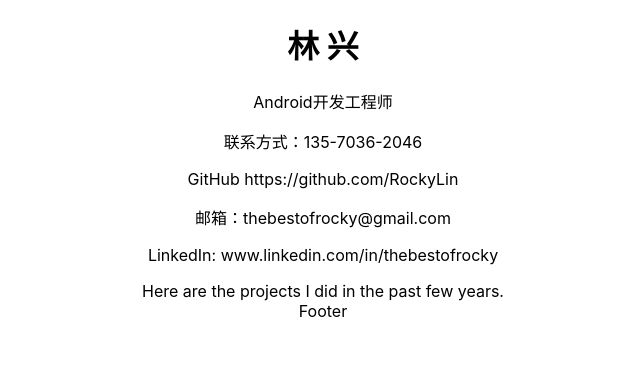
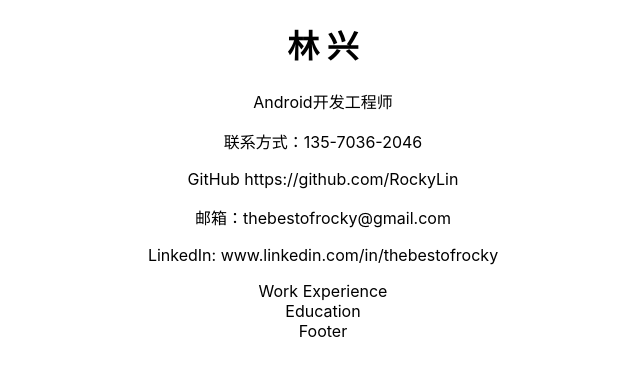
Before and after one commit to RockyLin/my-cv, a React (Create React App) app: page / in a window 1280 px wide. Shown: the top 376 px of the page, without its empty margins (317-957 px from the left). Built offline with nearby package versions, Linux system fonts and the light colour scheme.

Commit message:
Add Main component

```diff
--- a/src/App.tsx
+++ b/src/App.tsx
@@ -4,15 +4,14 @@
 
 import Header from './components/Header';
 import Footer from './components/Footer';
+import Main from './components/Main';
 
 function App() {
   return (
     <div className="App">
       <Header/>
 
-      <main>
-        Here are the projects I did in the past few years.
-      </main>
+      <Main/>
 
       <Footer/>
     </div>
--- /dev/null
+++ b/src/components/Main/Main.tsx
@@ -0,0 +1,10 @@
+function Main(){
+    return (
+        <div>
+            <div>Work Experience</div>
+            <div>Education</div>
+        </div>
+    )
+}
+
+export default Main;
--- /dev/null
+++ b/src/components/Main/index.tsx
@@ -0,0 +1,3 @@
+import Main from './Main'
+
+export default Main;
```
